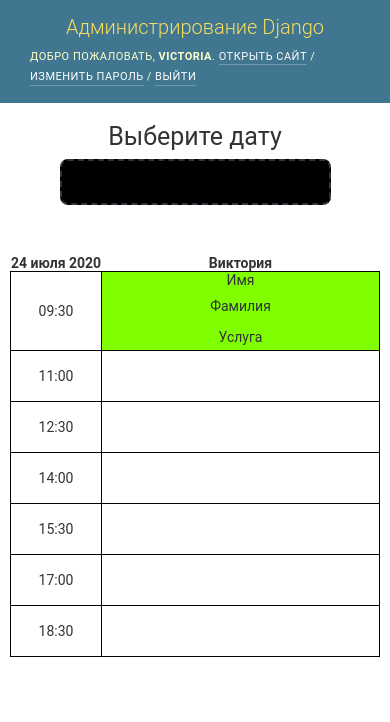
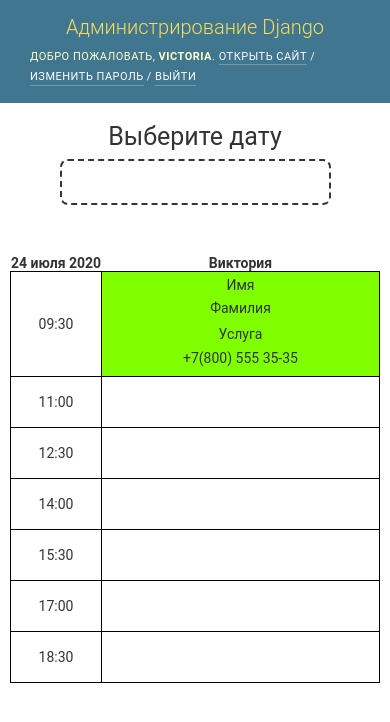
Before and after one commit to Thunderbirrd/Cosmetic, a Django app: page /calendar/ in a window 390 px wide. Shown: the top 722 px of the page. Run offline with Django 3.2, Linux system fonts and the light colour scheme; parts of the project's set-up code (start-up, migrations or seed data) failed here and were passed over.

Commit message:
added number in table in calendar and changed date request in service

```diff
--- a/static/css/calendar/style.css
+++ b/static/css/calendar/style.css
@@ -1,6 +1,7 @@
 :root {
     --border-table: 1px solid black;
     --margin-table: 10px;
+    --table-width: 600px;
 }
 
 body {
@@ -37,7 +38,7 @@ a:link, a:visited {
 }
 
 .calendar tr td:last-child{
-    width: 500px;
+    width: var(--table-width);
 }
 
 .calendar tr td:first-child p {
@@ -47,7 +48,7 @@ a:link, a:visited {
 /* paid not_paid */
 .calendar .card {
     display: grid;
-    grid-template-columns: 1fr 1fr 1fr;
+    grid-template-columns: repeat(4, 1fr);
     min-height: 50px;
 }
 
@@ -59,9 +60,9 @@ a:link, a:visited {
     background-color: rgb(255, 251, 36);
 }
 
-@media screen and (max-width: 611px) {
+@media screen and (max-width: 700px) {
     .calendar tbody {
-        width: 100%;
+        width: calc(100% - 2 * var(--margin-table));
     }
 
     .calendar table {
@@ -73,33 +74,61 @@ a:link, a:visited {
     }
 }
 
-@media screen and (max-width: 520px) {
+@media screen and (max-width: 700px) {
     .calendar .card {
-        display: grid;
-        grid-template-columns: 1fr 1fr ;
+        grid-template-columns: 1fr 1fr 1fr;
         grid-template-rows: 1fr 1fr;
     }
 
-    .calendar .card .service{
-        grid-column: 1/-1 ;
+    .calendar .card .surname{
+        grid-column: 1;
+        grid-row: 2;
+    }
+}
+
+@media screen and (max-width: 570px) {
+    .calendar .card {
+        grid-template-columns: repeat(2, 1fr);
+        grid-template-rows: repeat(2, 1fr);
+    }
+
+    .calendar .card .phone {
+        grid-column: 2;
         grid-row: 2;
     }
 }
 
 @media screen and (max-width: 440px) {
+    :root {
+        --calendar-margin-card-item: 5px
+    }
     .calendar .card {
         display: grid;
         grid-template-columns: 1fr ;
-        grid-template-rows: repeat(3, 1fr);
+        grid-template-rows: repeat(4, 1fr);
     }
 
     .calendar .card p:not(:last-child) {
-        margin-bottom: 10px;
+        margin-bottom: var(--calendar-margin-card-item);
+    }
+
+    .calendar .card p:first-child {
+        margin-top: var(--calendar-margin-card-item);
+    }
+
+    .calendar .card p:last-child {
+        display: flex;
+        align-items: flex-start;
     }
 
     .calendar .card .service{
-        grid-column: 1/-1 ;
+        grid-column: 1;
         grid-row: 3;
+    }
+
+    .calendar .card .phone {
+        grid-column: 1;
+        grid-row: 4;
     }
 }
 
--- a/static/css/main.css
+++ b/static/css/main.css
@@ -47,6 +47,11 @@ section {
     padding: 25px;
 }
 
+.nothing_found {
+    font-size: 20pt;
+    margin: 20px 0;
+}
+
 @media screen and (max-width: 449px) {
     section {
         padding: 5px;
--- a/static/js/service.js
+++ b/static/js/service.js
@@ -37,7 +37,7 @@ buttom.forEach(item => {
 
     //отправка данных на сервер и запись на услугу
     document.querySelector("#service .approvebtn").addEventListener("click", async () => {
-        const dateArr = String(dateInput.value).split('/')
+        const dateArr = String(dateInput.value).split('-')
         const date = [dateArr[2], dateArr[0], dateArr[1]].join('-')
 
         Urls.signUpForServices(21, selected.textContent,
--- a/templates/calendar/index.html
+++ b/templates/calendar/index.html
@@ -23,7 +23,7 @@
         <section class="visitdata">
             <span class="visit-text">Выберите дату</span>
             <br>
-            <input style="margin-top: 2%; background-color: black; color: white; border-color: #2f3640;
+            <input style="margin-top: 2%; background-color: white; color: black; border-color: #2f3640;
                  border-style: dashed; font-size: 1.2rem; padding: 10px; text-align: center;
                  border-radius: 8px"
                    data-dd-format="m-d-Y"
@@ -50,6 +50,7 @@
                                     <p class="name">Имя</p>
                                     <p class="surname">Фамилия</p>
                                     <p class="service">Услуга</p>
+                                    <p class="phone">+7(800) 555 35-35</p>
                                 </div>
                             </td>
                         </tr>
--- a/templates/main.html
+++ b/templates/main.html
@@ -16,6 +16,8 @@
 
             <div class="row">
             </div>
+
+            <div class="nothing_found hide">Ничего не найдено</div>
         </section>
 
         {% include "main/about_product.html" %}
```
Also changed, not shown: static/js/shop.js (+11 -0 lines).
